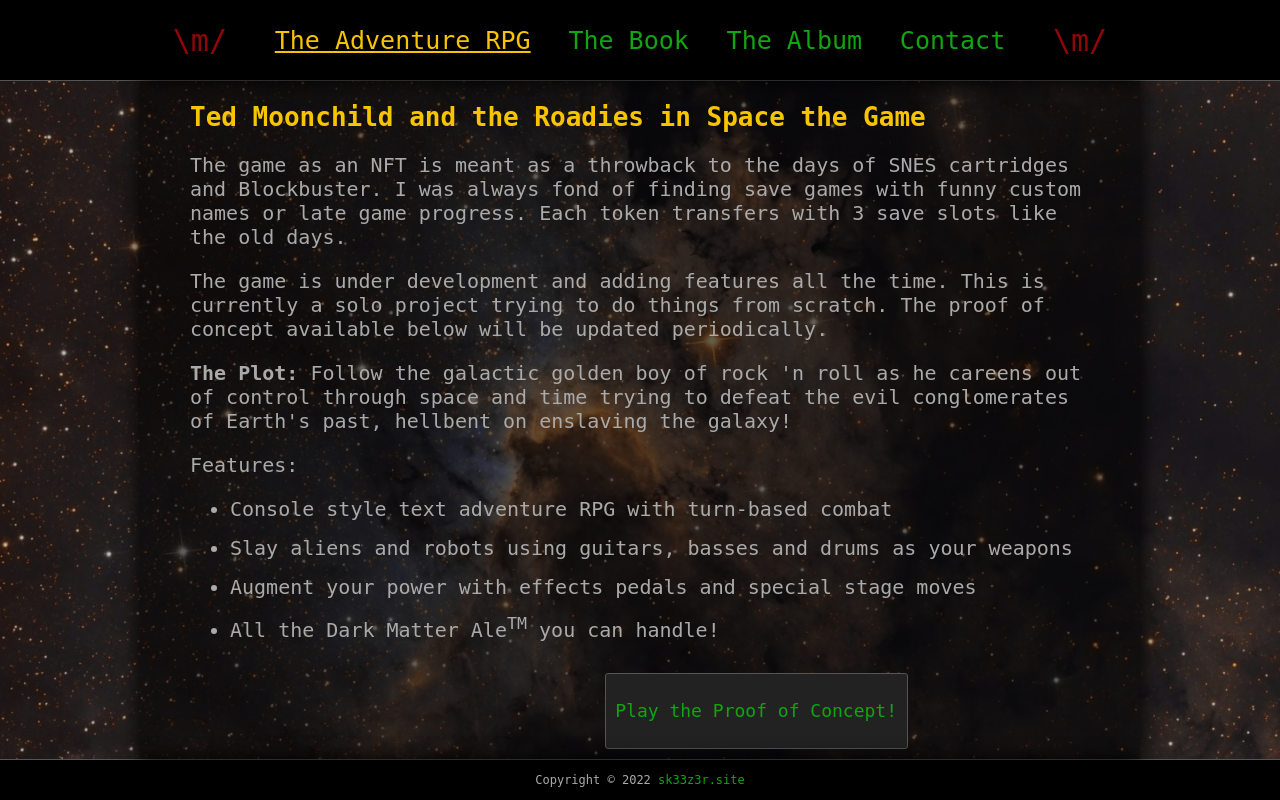
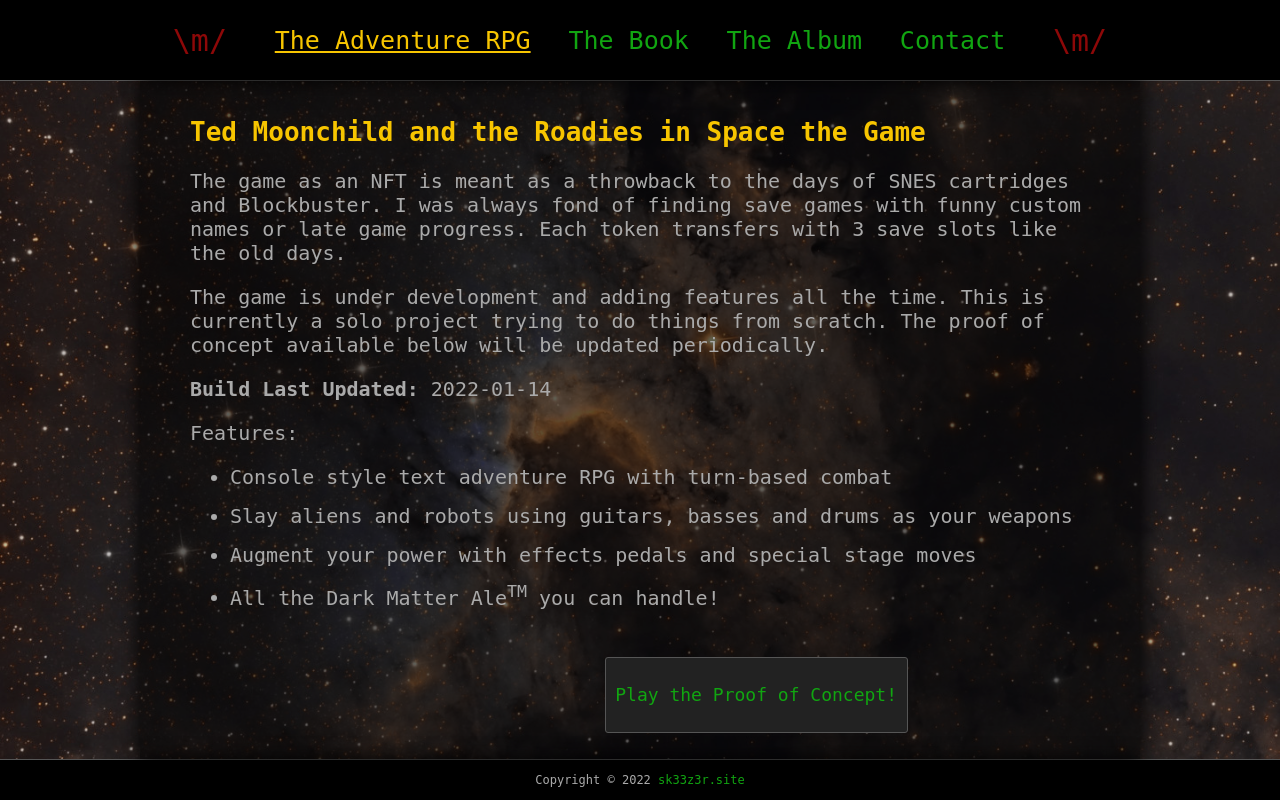
Before and after one commit to sk33z3r/moonchild.space, a PHP site: page / in a window 1280 px wide. Run offline with PHP 8.4, Linux system fonts and the light colour scheme; data that the repository does not hold is empty; some libraries are stand-ins or nearby versions; some web fonts are replaced.

Commit message:
chore: add updated date

```diff
--- a/index.php
+++ b/index.php
@@ -55,7 +55,7 @@
                     <h1>Ted Moonchild and the Roadies in Space the Game</h1>
                     <p>The game as an NFT is meant as a throwback to the days of SNES cartridges and Blockbuster. I was always fond of finding save games with funny custom names or late game progress. Each token transfers with 3 save slots like the old days.</p>
                     <p>The game is under development and adding features all the time. This is currently a solo project trying to do things from scratch. The proof of concept available below will be updated periodically.</p>
-                    <p><b>The Plot:</b> Follow the galactic golden boy of rock 'n roll as he careens out of control through space and time trying to defeat the evil conglomerates of Earth's past, hellbent on enslaving the galaxy!</p>
+                    <p><b>Build Last Updated:</b> 2022-01-14</p>
                     <p>Features:</p>
                     <ul>
                         <li>Console style text adventure RPG with turn-based combat</li>
```
